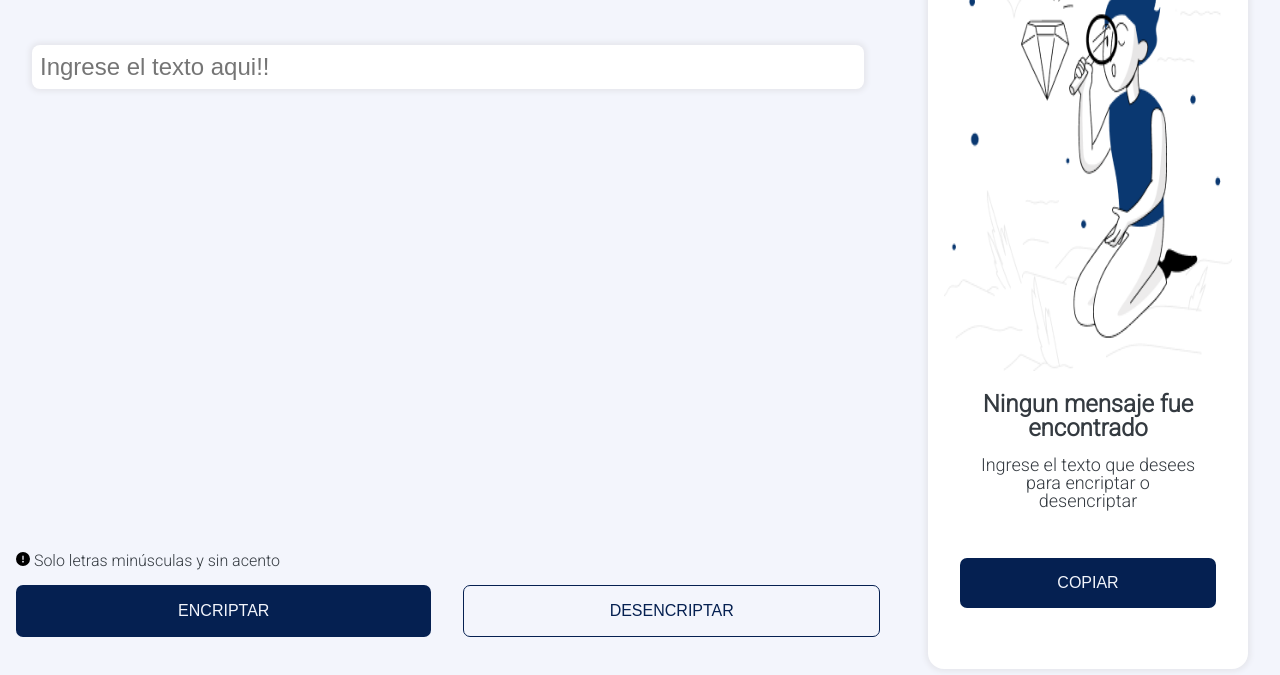
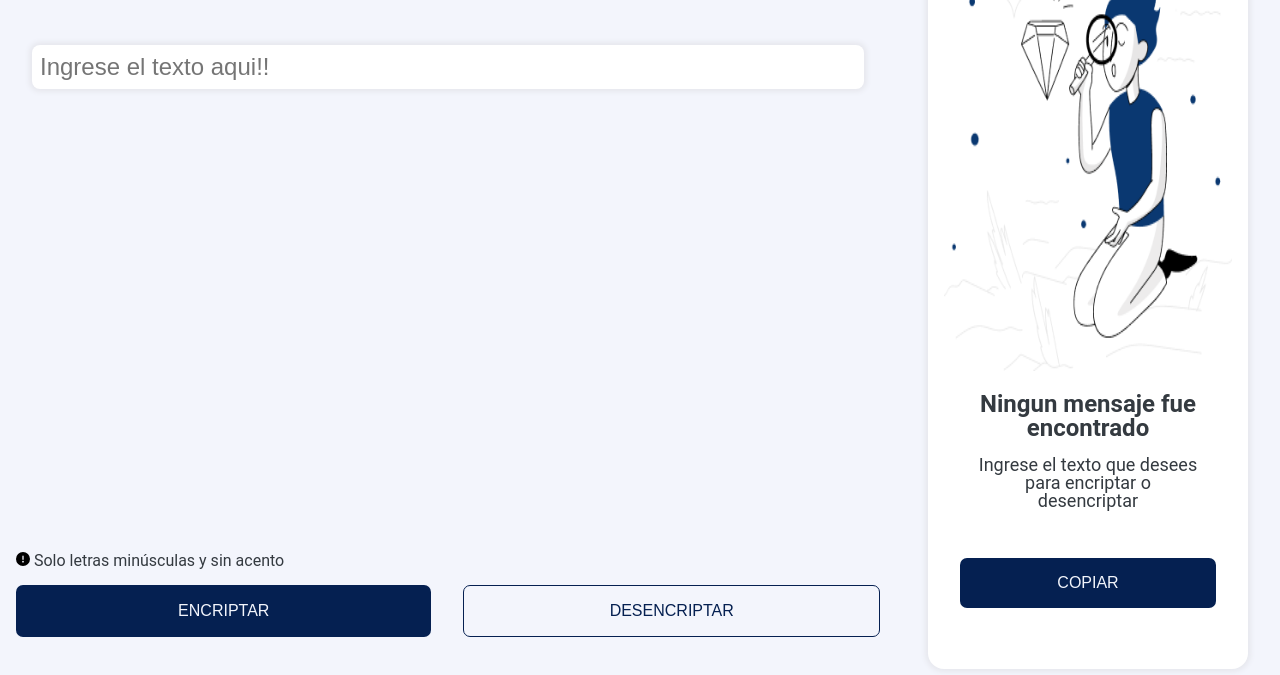
Before and after one commit to MIKKEL007/sprint-challenge, a plain HTML site: page index.html in a window 1280 px wide. Shown: the part 99-774 px from the top of the page. Drawn offline with Linux system fonts and the light colour scheme.

Commit message:
modificacion de letra

```diff
--- a/index.html
+++ b/index.html
@@ -7,9 +7,9 @@
 
     <link rel="stylesheet" href="css/reset.css">
 <!-- GOOGLE FONTS -->
-<link rel="preconnect" href="https://fonts.googleapis.com">
+<!-- <link rel="preconnect" href="https://fonts.googleapis.com">
 <link rel="preconnect" href="https://fonts.gstatic.com" crossorigin>
-<link href="https://fonts.googleapis.com/css2?family=Roboto:wght@300&display=swap" rel="stylesheet">
+<link href="https://fonts.googleapis.com/css2?family=Roboto:wght@300&display=swap" rel="stylesheet"> -->
 
 
     <link rel="stylesheet" href="css/custom.css">
```
